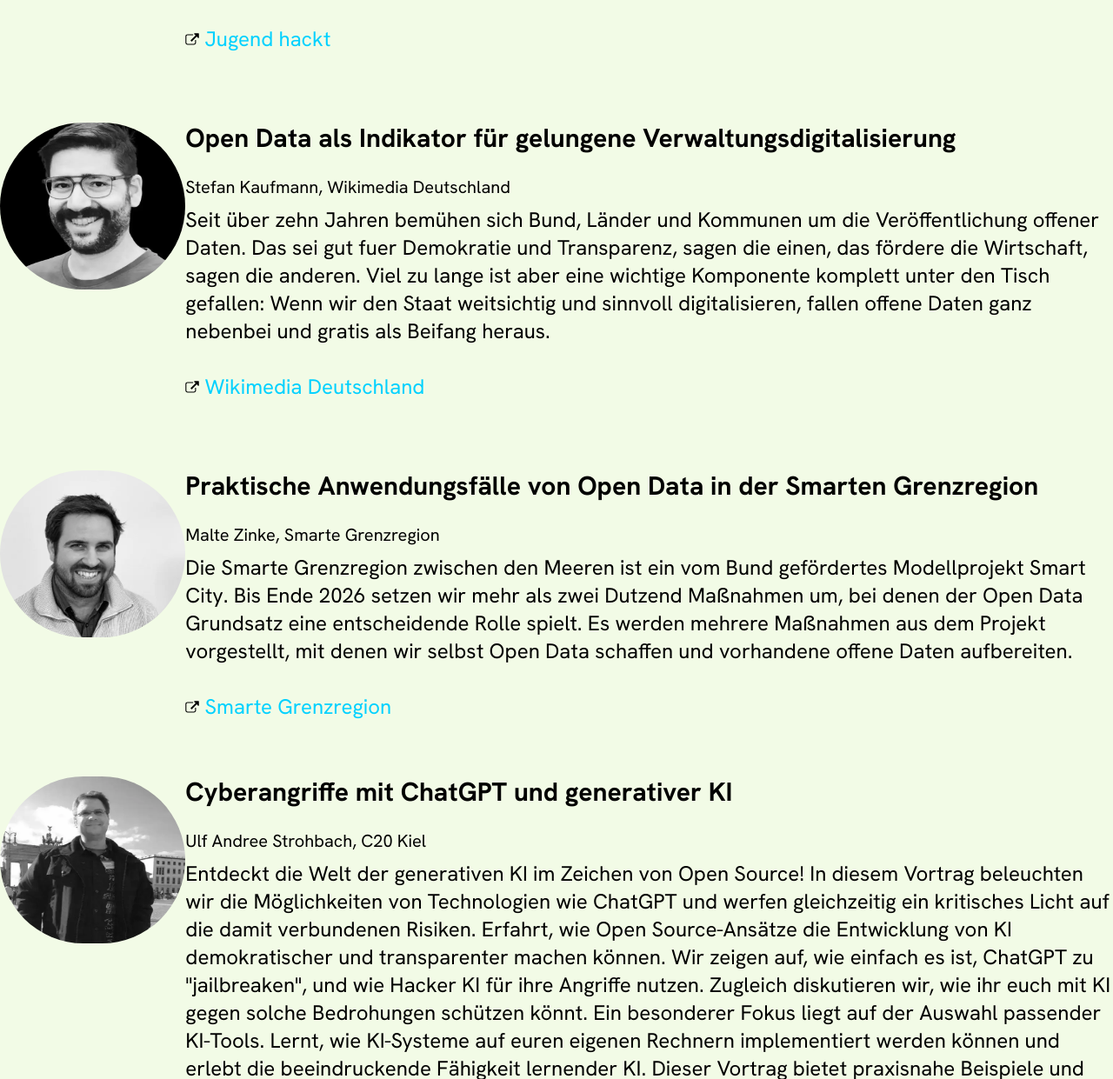
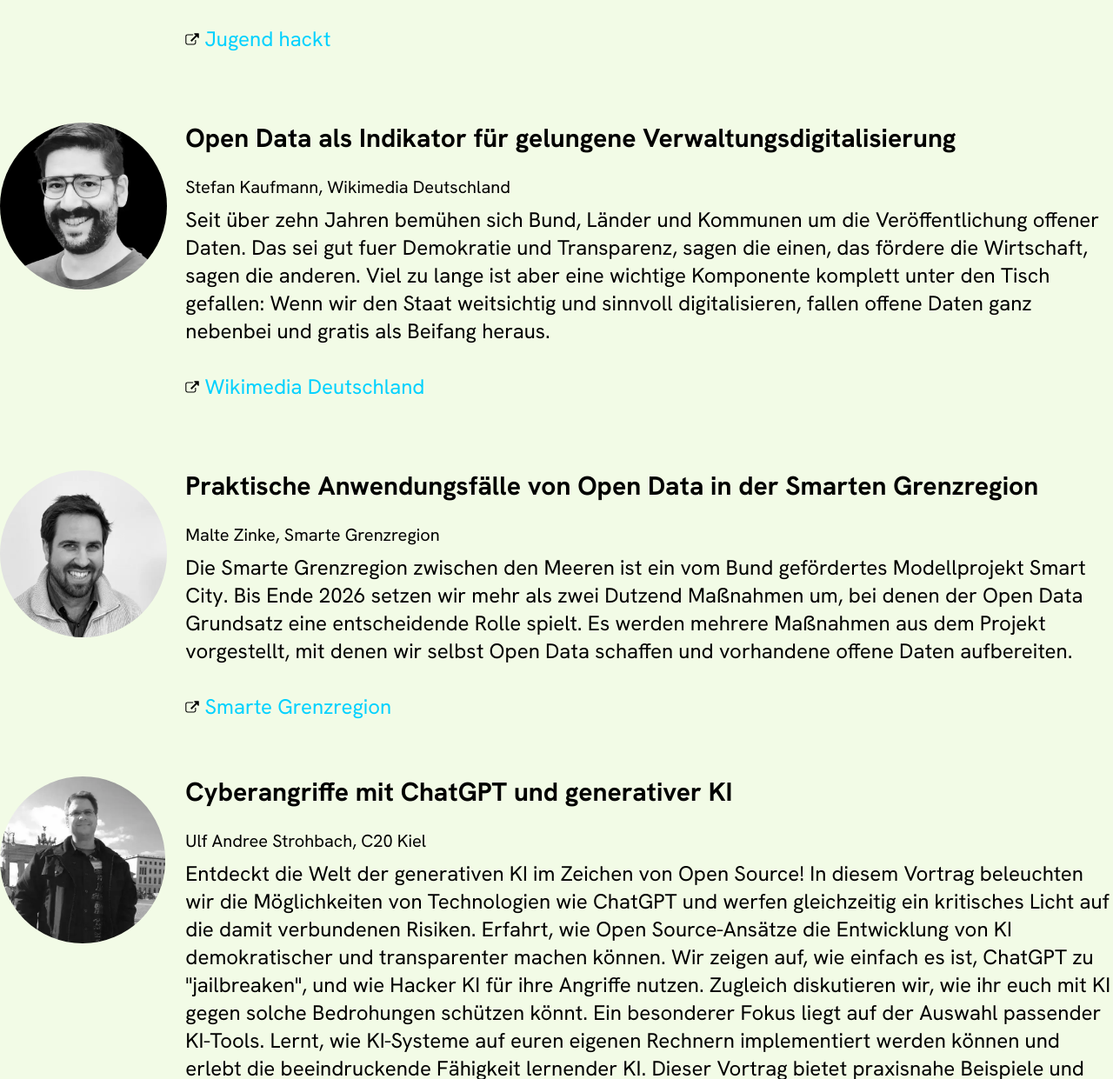
Before and after one commit to oklabflensburg/oddfl, a website built with Parcel: page src/index.html in a window 1280 px wide. Shown: the part 4734-5975 px from the top of the page at 87% size. Built offline with nearby package versions, Linux system fonts and the light colour scheme.

Commit message:
add w-auto to fix broken aspect-ratio for speaker

```diff
--- a/src/index.html
+++ b/src/index.html
@@ -240,7 +240,7 @@
 
         <div class="container mx-auto md:container md:mx-auto grid grid-cols-12 px-3 xl:px-0">
             <div id="jesper" class="scroll-mt-5 col-span-12 md:col-span-4 lg:col-span-3 xl:col-span-2 flex items-start justify-center sm:justify-start mb-3 lg:mb-0">
-                <img class="h-44 lg:h-52 xl:h-48 rounded-full" src="./static/jesper-zedlitz.webp" alt="Jesper Zedlitz, Staatskanzlei Kiel" loading="lazy" width="600" height="600">
+                <img class="h-44 lg:h-52 xl:h-48 w-auto rounded-full" src="./static/jesper-zedlitz.webp" alt="Jesper Zedlitz, Staatskanzlei Kiel" loading="lazy" width="600" height="600">
             </div>
             <div class="col-span-12 md:col-span-8 lg:col-span-9 xl:col-span-10 mb-8 lg:mb-16 xl:mb-20">
                 <h3 class="font-grotesk-bold text-xl lg:text-3xl font-bold mb-3 lg:mb-6">Open Data Schleswig-Holstein Aktueller Stand und Ausblick</h3>
@@ -250,7 +250,7 @@
             </div>
 
             <div id="philip" class="scroll-mt-5 col-span-12 md:col-span-4 lg:col-span-3 xl:col-span-2 flex items-start justify-center sm:justify-start mb-3 lg:mb-0">
-                <img class="h-44 lg:h-52 xl:h-48 rounded-full" src="./static/philip-steffan.webp" alt="Philip Steffan, Jugend hackt" loading="lazy" width="600" height="600">
+                <img class="h-44 lg:h-52 xl:h-48 w-auto rounded-full" src="./static/philip-steffan.webp" alt="Philip Steffan, Jugend hackt" loading="lazy" width="600" height="600">
             </div>
             <div class="col-span-12 md:col-span-8 lg:col-span-9 xl:col-span-10 mb-8 lg:mb-16 xl:mb-20">
                 <h3 class="font-grotesk-bold text-xl lg:text-3xl font-bold mb-3 lg:mb-6">Das Programm Jugend hackt - Mit Code die Welt verbessern</h3>
@@ -262,7 +262,7 @@
             </div>
 
             <div id="stk" class="scroll-mt-5 col-span-12 md:col-span-4 lg:col-span-3 xl:col-span-2 flex items-start justify-center sm:justify-start mb-3 lg:mb-0">
-                <img class="h-44 lg:h-52 xl:h-48 rounded-full" src="./static/stefan-kaufmann.webp" alt="Stefan Kaufmann, Wikimedia Deutschland" loading="lazy" width="600" height="600">
+                <img class="h-44 lg:h-52 xl:h-48 w-auto rounded-full" src="./static/stefan-kaufmann.webp" alt="Stefan Kaufmann, Wikimedia Deutschland" loading="lazy" width="600" height="600">
             </div>
             <div class="col-span-12 md:col-span-8 lg:col-span-9 xl:col-span-10 mb-8 lg:mb-16 xl:mb-20">
                 <h3 class="font-grotesk-bold text-xl lg:text-3xl font-bold mb-3 lg:mb-6">Open Data als Indikator für gelungene Verwaltungsdigitalisierung</h3>
@@ -273,7 +273,7 @@
 
 
             <div id="malte" class="scroll-mt-5 col-span-12 md:col-span-4 lg:col-span-3 xl:col-span-2 flex items-start justify-center sm:justify-start mb-3 lg:mb-0">
-                <img class="h-44 lg:h-52 xl:h-48 rounded-full" src="./static/malte-zinke.webp" alt="Malte Zinke, Smarte Grenzregion" loading="lazy" width="512" height="512">
+                <img class="h-44 lg:h-52 xl:h-48 w-auto rounded-full" src="./static/malte-zinke.webp" alt="Malte Zinke, Smarte Grenzregion" loading="lazy" width="512" height="512">
             </div>
             <div class="col-span-12 md:col-span-8 lg:col-span-9 xl:col-span-10 mb-3 lg:mb-16">
                 <h3 class="font-grotesk-bold text-xl lg:text-3xl font-bold mb-3 lg:mb-6">Praktische Anwendungsfälle von Open Data in der Smarten Grenzregion</h3>
@@ -283,7 +283,7 @@
             </div>
 
             <div id="ulf" class="scroll-mt-5 col-span-12 md:col-span-4 lg:col-span-3 xl:col-span-2 flex items-start justify-center sm:justify-start mb-3 lg:mb-0">
-                <img class="h-44 lg:h-52 xl:h-48 rounded-full" src="./static/ulf-andree-strohbach.webp" alt="Ulf Andree Strohbach, C20 Kiel" loading="lazy" width="600" height="605">
+                <img class="h-44 lg:h-52 xl:h-48 w-auto rounded-full" src="./static/ulf-andree-strohbach.webp" alt="Ulf Andree Strohbach, C20 Kiel" loading="lazy" width="600" height="605">
             </div>
             <div class="col-span-12 md:col-span-8 lg:col-span-9 xl:col-span-10 mb-3 lg:mb-16">
                 <h3 class="font-grotesk-bold text-xl lg:text-3xl font-bold mb-3 lg:mb-6">Cyberangriffe mit ChatGPT und generativer KI</h3>
```
